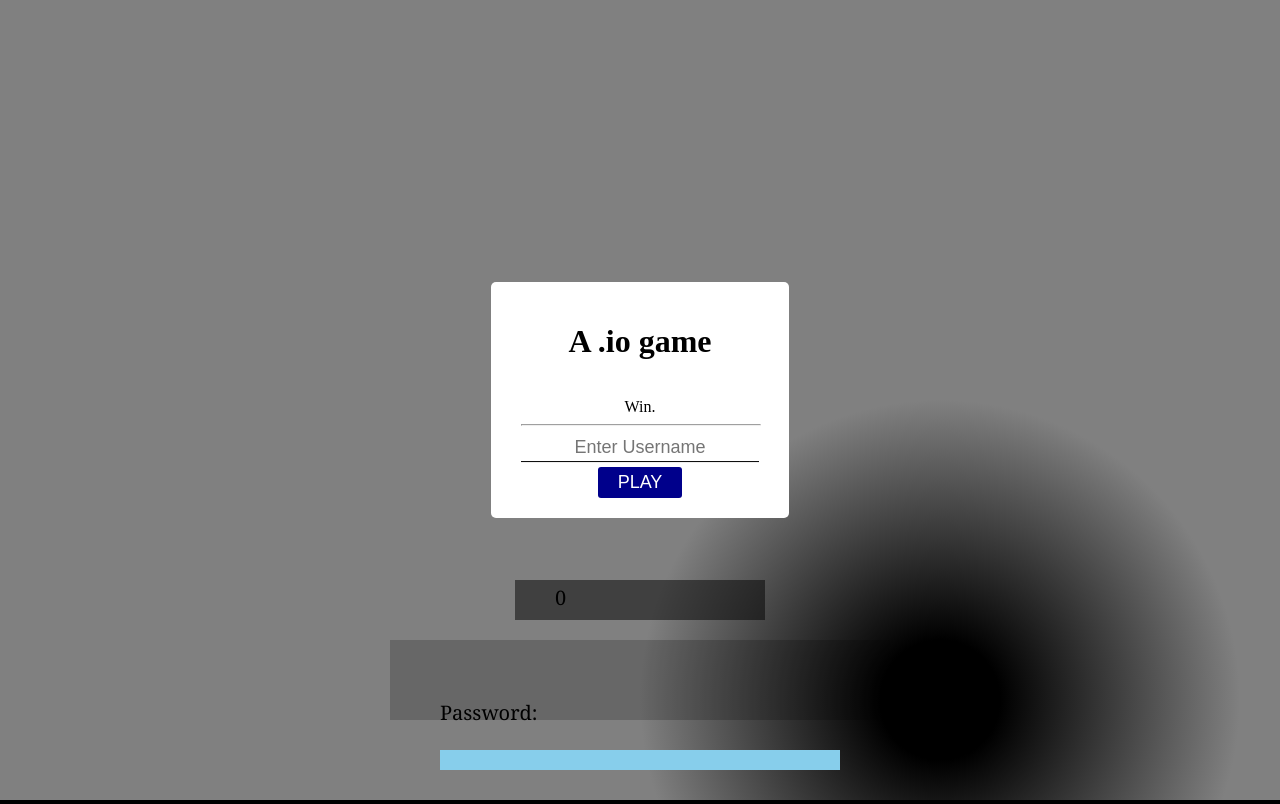
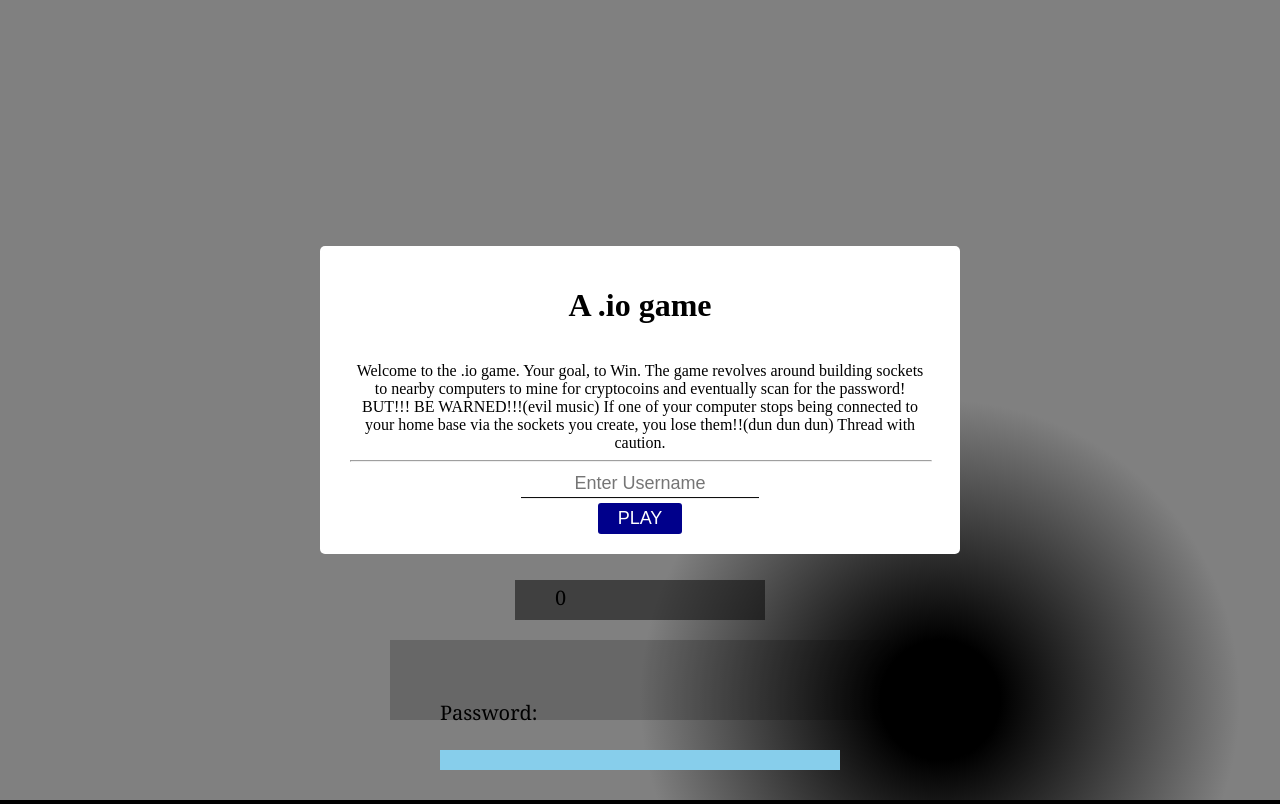
Before and after one commit to TheRareFox/socket-io-game, a Flask app: page / in a window 1280 px wide. Run offline with Flask 2, Linux system fonts and the light colour scheme; some libraries are stand-ins or nearby versions.

Commit message:
Update index.html

```diff
--- a/templates/index.html
+++ b/templates/index.html
@@ -3,7 +3,7 @@
 <head>
     <meta charset="UTF-8">
     <meta name="viewport" content="width=device-width, initial-scale=1.0">
-    <title>Test</title>
+    <title>Socket-io game</title>
     <script src="//cdnjs.cloudflare.com/ajax/libs/socket.io/2.2.0/socket.io.js" integrity="sha256-yr4fRk/GU1ehYJPAs8P4JlTgu0Hdsp4ZKrx8bDEDC3I=" crossorigin="anonymous"></script>
     <script src="https://code.jquery.com/jquery-3.5.1.slim.min.js"></script>
     <link rel = "stylesheet" href = "static/css/index.css">
@@ -17,7 +17,7 @@
     <div id="play-menu" >
         <h1>A .io game</h1>
         <p>
-          Win.
+          Welcome to the .io game. Your goal, to Win. The game revolves around building sockets to nearby computers to mine for cryptocoins and eventually scan for the password! BUT!!! BE WARNED!!!(evil music) If one of your computer stops being connected to your home base via the sockets you create, you lose them!!(dun dun dun) Thread with caution.
         </p>
         <hr />
         <input type="text" id="username-input" placeholder="Enter Username" />
```
